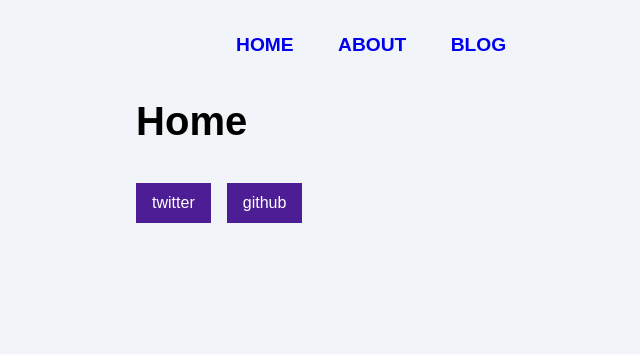
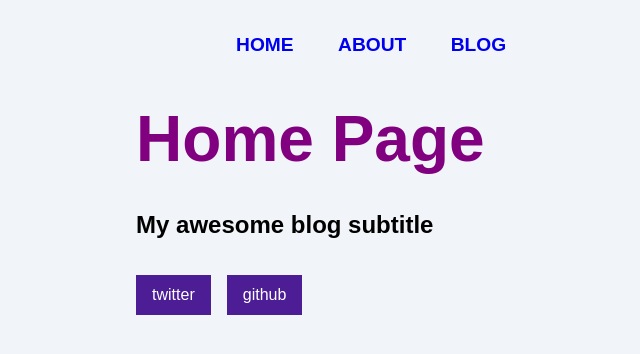
Before and after one commit to jcgoodwin86/jcgBlog, an Astro site: page / in a window 1280 px wide. Shown: the whole page, without its empty margins (164-804 px from the left). Built offline with nearby package versions, Linux system fonts and the light colour scheme; Astro itself is replaced by a stand-in of ours.

Commit message:
added base layout

```diff
--- /dev/null
+++ b/src/layouts/BaseLayout.astro
@@ -0,0 +1,30 @@
+---
+import "../styles/global.css";
+import Header from "../components/Header.astro";
+import Footer from "../components/Footer.astro";
+
+const { pageTitle } = Astro.props;
+---
+
+<html lang="en">
+  <head>
+    <meta charset="utf-8" />
+    <link rel="icon" type="image/svg+xml" href="/favicon.svg" />
+    <meta name="viewport" content="width=device-width" />
+    <meta name="generator" content={Astro.generator} />
+    <title>{pageTitle}</title>
+    <style>
+      h1 {
+        color: purple;
+        font-size: 4rem;
+      }
+    </style>
+  </head>
+  <body>
+    <Header />
+    <h1>{pageTitle}</h1>
+    <slot />
+    <Footer />
+    <script src="../scripts/menu.js"></script>
+  </body>
+</html>
--- a/src/pages/about.astro
+++ b/src/pages/about.astro
@@ -1,7 +1,5 @@
 ---
-import "../styles/global.css";
-import Header from "../components/Header.astro";
-import Footer from "../components/Footer.astro";
+import BaseLayout from "../layouts/BaseLayout.astro";
 
 const pageTitle = "About Me";
 const identity = {
@@ -22,28 +20,14 @@ const fontWeight = "bold";
 const textCase = "uppercase";
 ---
 
-<html lang="en">
-  <head>
-    <meta charset="utf-8" />
-    <link rel="icon" type="image/svg+xml" href="/favicon.svg" />
-    <meta name="viewport" content="width=device-width" />
-    <meta name="generator" content={Astro.generator} />
-    <title>{pageTitle}</title>
 <style define:vars={{ skillColor, fontWeight, textCase }}>
-      h1 {
-        color: purple;
-        font-size: 4rem;
-      }
   .skill {
     color: var(--skillColor);
     font-weight: var(--fontWeight);
     text-transform: var(--textCase);
   }
 </style>
-  </head>
-  <body>
-    <Header />
-    <h1>{pageTitle}</h1>
+<BaseLayout pageTitle={pageTitle}>
   <p>Here are a few facts about me:</p>
   <ul>
     <li>My name is {identity.firstName}.</li>
@@ -53,8 +37,7 @@ const textCase = "uppercase";
     {
       identity.hobbies.length >= 2 && (
         <li>
-            Two of my hobbies are: {identity.hobbies[0]} and{" "}
-            {identity.hobbies[1]}
+          Two of my hobbies are: {identity.hobbies[0]} and {identity.hobbies[1]}
         </li>
       )
     }
@@ -74,7 +57,4 @@ const textCase = "uppercase";
       <p>My goal is not 3 days.</p>
     )
   }
-    <Footer />
-    <script src="../scripts/menu.js"></script>
-  </body>
-</html>
+</BaseLayout>
--- a/src/pages/index.astro
+++ b/src/pages/index.astro
@@ -1,23 +1,8 @@
 ---
-import "../styles/global.css";
-import Header from "../components/Header.astro";
-import Footer from "../components/Footer.astro";
-
-const pageTitle = "Home";
+import BaseLayout from "../layouts/BaseLayout.astro";
+const pageTitle = "Home Page";
 ---
 
-<html lang="en">
-  <head>
-    <meta charset="utf-8" />
-    <link rel="icon" type="image/svg+xml" href="/favicon.svg" />
-    <meta name="viewport" content="width=device-width" />
-    <meta name="generator" content={Astro.generator} />
-    <title>{pageTitle}</title>
-  </head>
-  <body>
-    <Header />
-    <h1>{pageTitle}</h1>
-    <Footer />
-    <script src="../scripts/menu.js"></script>
-  </body>
-</html>
+<BaseLayout pageTitle={pageTitle}>
+  <h2>My awesome blog subtitle</h2>
+</BaseLayout>
```
Also changed, not shown: src/pages/blog.astro (+3 -18 lines). Lines whose indentation alone changed are shown as unchanged.
